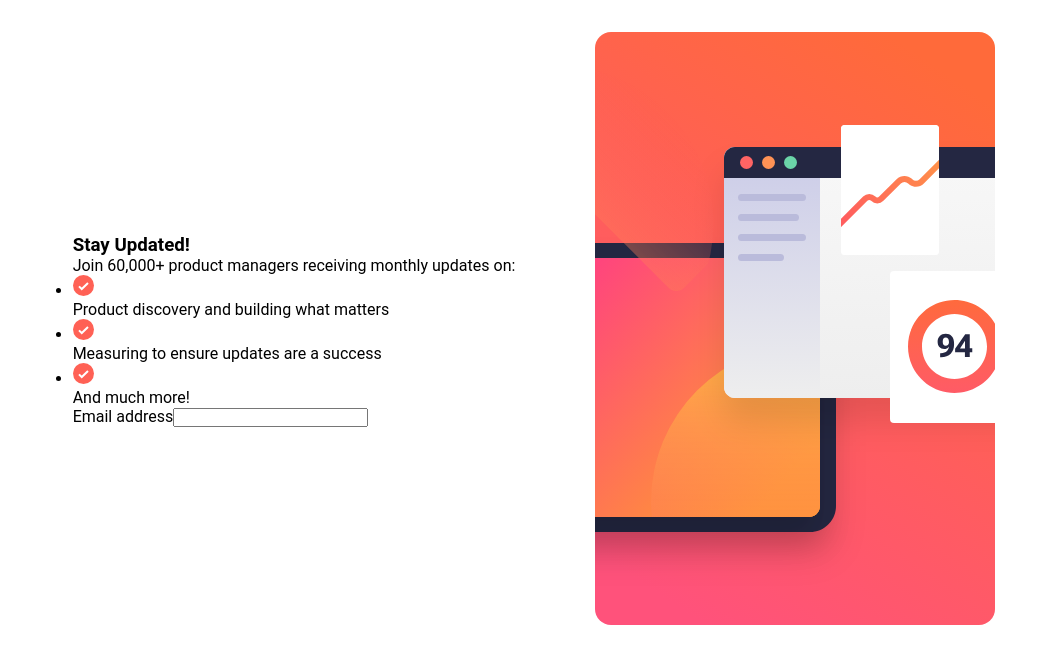
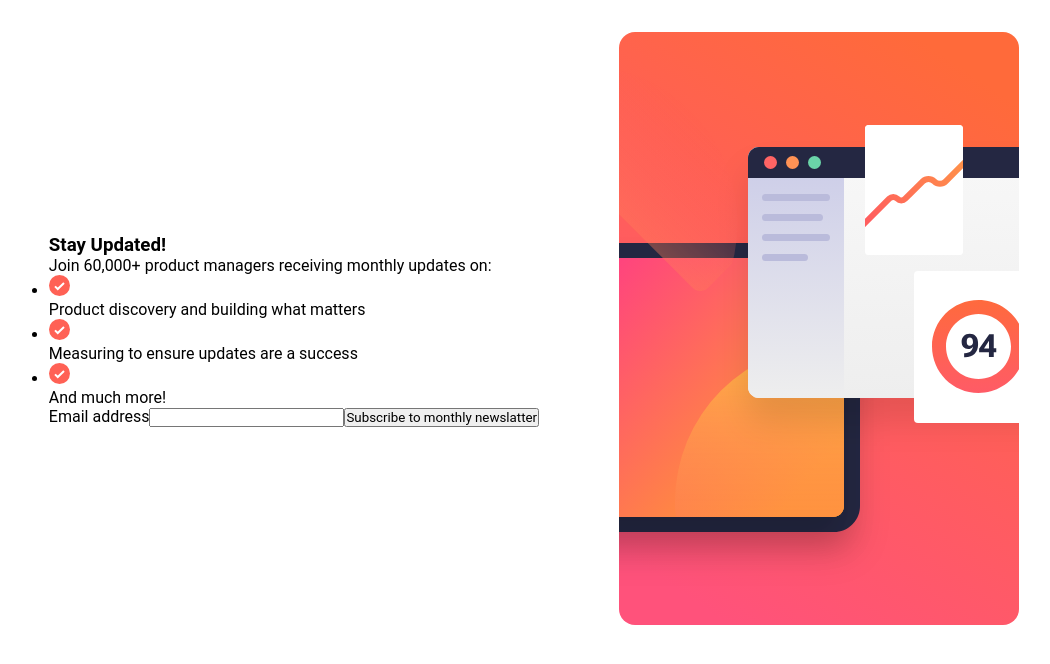
Before and after one commit to rSaydelleS/newslatter, a Next.js app: page / in a window 1280 px wide. Shown: the top 664 px of the page, without its empty margins (106-1156 px from the left). Built offline with nearby package versions, Linux system fonts and the light colour scheme.

Commit message:
Testing the form hook

```diff
--- a/src/components/Form/form.js
+++ b/src/components/Form/form.js
@@ -1,14 +1,21 @@
+"use client";
 
 import { useForm } from "react-hook-form";
 
 export default function Form() {
   const { register, handleSubmit } = useForm();
 
+  const onSubmit = (data) => {
+
+    console.log(data);
+  }
   return (
     <>
-      <form>
+      <form onSubmit={handleSubmit(onSubmit)}>
         <label htmlFor="Email"> Email address</label>
         <input name="" {...register("Email", { required: true })} />
+
+      <input type="submit" value="Subscribe to monthly newslatter"/>
       </form>
     </>
   );
```
